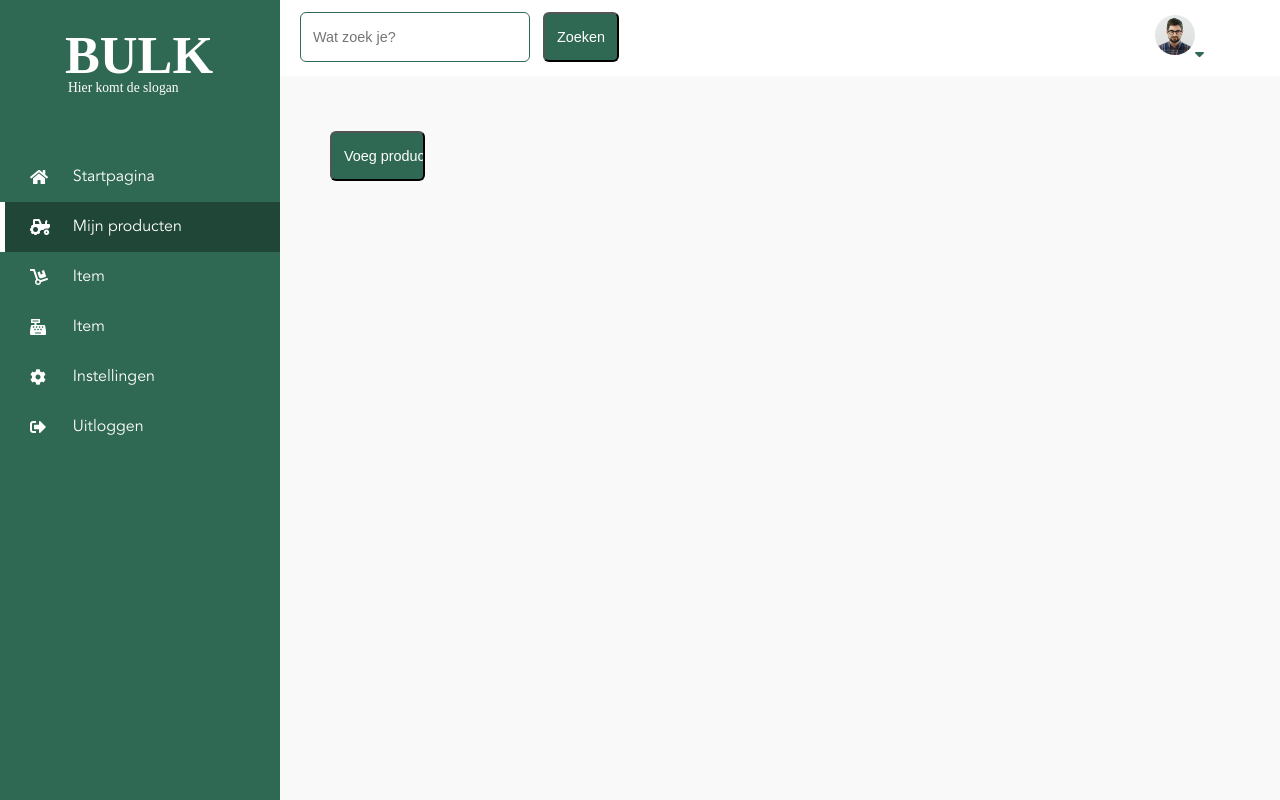
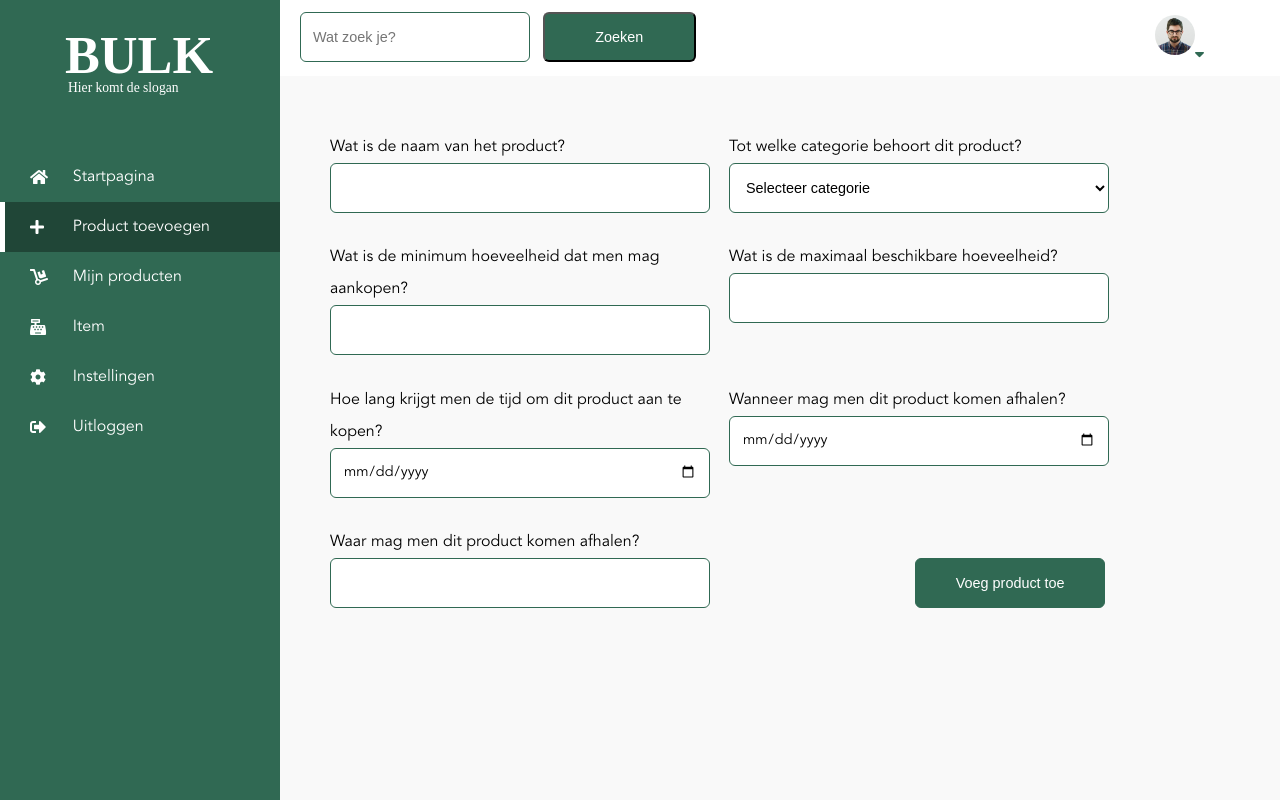
Before and after one commit to LorienTheunissen/BULK, a PHP site: page /suppliers/products.html in a window 1280 px wide. Run offline with PHP 8.4, Linux system fonts and the light colour scheme; some libraries are stand-ins or nearby versions.

Commit message:
BULK / dashboard / add products page

```diff
--- a/css/dashboard.css
+++ b/css/dashboard.css
@@ -78,23 +78,44 @@ header .search .fas {
     color: #306953;
 }
 
-header .search input[type=text]{
+.add_product input, .add_product select {
+    margin-bottom: 5%;
+}
+
+header .search input[type=text], .add_product input, .add_product select {
     background-color: white;
     border: 1px solid #306953;
     height: 50px;
     text-decoration-line: none;
     padding: 5px 12px;
     font-size: 0.9em;
-    width: 30%;
     border-radius: 6px;
     margin-right: 1%;
+}
+
+header .search input[type=text] {
+    width: 30%;
+}
+
+.add_product input, .add_product select {
+    width: 100%;
+}
+
+.add_product label {
+    line-height: 2;
+}
+
+.add_product {
+    width: 100%;
+    display: grid;
+    grid-template-columns: 40% 40%;
+    grid-gap: 2%
 }
 
 header .search input[type=submit], .add_product .button {
     background-color: #306953;
     height: 50px;
     color: white;
-    width: 10%;
     padding: 5px 12px;
     font-size: 0.9em;
     text-decoration-line: none;
@@ -102,13 +123,22 @@ header .search input[type=submit], .add_product .button {
     box-sizing: border-box;
 }
 
+header .search input[type=submit] {
+    width: 20%
+}
+.add_product .button {
+    width: 50%;
+    align-self: end;
+    justify-self: end;
+}
+
+
 header .search input[type=submit]:hover {
     font-weight: 500;
 }
 
 header .user {
     display: grid;
-    /*grid-template-columns: 50% 50%;*/
     align-items: center;
     padding-right: 10%;
 }
--- a/suppliers/dashboard.html
+++ b/suppliers/dashboard.html
@@ -17,8 +17,8 @@
 </div>
     <nav>
         <a href="dashboard.html" class="active"><span><i class="fas fa-home"></i></span>Startpagina</a>
-        <a href="products.html"><i class="fas fa-tractor"></i>Mijn producten</a>
-        <a href="#"><i class="fas fa-dolly"></i>Item</a>
+        <a href="products.html"><i class="fas fa-plus"></i>Product toevoegen</a>
+        <a href="#"><i class="fas fa-dolly"></i>Mijn producten</a>
         <a href="#"><i class="fas fa-cash-register"></i>Item</a>
         <a href="#"><i class="fas fa-cog"></i>Instellingen</a>
         <a href="#"><i class="fas fa-sign-out-alt"></i>Uitloggen</a>
--- a/suppliers/products.html
+++ b/suppliers/products.html
@@ -5,7 +5,7 @@
     <meta content="width=device-width, user-scalable=no, initial-scale=1.0, maximum-scale=1.0, minimum-scale=1.0"
           name="viewport">
     <meta content="ie=edge" http-equiv="X-UA-Compatible">
-    <title>BULK - Dashboard</title>
+    <title>BULK - Mijn producten</title>
     <link href="../css/fonts.css" rel="stylesheet">
     <link href="../css/dashboard.css" rel="stylesheet">
     <link crossorigin="anonymous" href="https://use.fontawesome.com/releases/v5.8.1/css/all.css"
@@ -18,8 +18,8 @@
     </div>
     <nav>
         <a href="dashboard.html"><span><i class="fas fa-home"></i></span>Startpagina</a>
-        <a class="active" href="products.html"><i class="fas fa-tractor"></i>Mijn producten</a>
-        <a href="#"><i class="fas fa-dolly"></i>Item</a>
+        <a class="active" href="products.html"><i class="fas fa-plus"></i>Product toevoegen</a>
+        <a href="#"><i class="fas fa-dolly"></i>Mijn producten</a>
         <a href="#"><i class="fas fa-cash-register"></i>Item</a>
         <a href="#"><i class="fas fa-cog"></i>Instellingen</a>
         <a href="#"><i class="fas fa-sign-out-alt"></i>Uitloggen</a>
@@ -40,6 +40,45 @@
 </header>
 <main>
     <div class="add_product">
+        <div>
+            <label for="name">Wat is de naam van het product?</label>
+            <br>
+            <input type="text" id="name">
+        </div>
+        <div>
+            <label for="category">Tot welke categorie behoort dit product?</label>
+            <br>
+            <select id="category" required>
+                <option disabled selected>Selecteer categorie</option>
+                <option value="fruit">Fruit</option>
+                <option value="vegetables">Groenten</option>
+            </select>
+        </div>
+        <div>
+            <label for="minimum">Wat is de minimum hoeveelheid dat men mag aankopen?</label>
+            <br>
+            <input type="text" id="minimum">
+        </div>
+        <div>
+            <label for="maximum">Wat is de maximaal beschikbare hoeveelheid?</label>
+            <br>
+            <input type="text" id="maximum">
+        </div>
+        <div>
+            <label for="deadline">Hoe lang krijgt men de tijd om dit product aan te kopen?</label>
+            <br>
+            <input type="date" id="deadline" style="font-family: 'Avenir Book';">
+        </div>
+        <div>
+            <label for="date_pickup">Wanneer mag men dit product komen afhalen?</label>
+            <br>
+            <input type="date" id="date_pickup" style="font-family: 'Avenir Book';">
+        </div>
+        <div>
+            <label for="place_pickup">Waar mag men dit product komen afhalen?</label>
+            <br>
+            <input type="text" id="place_pickup">
+        </div>
         <input class="button" type="submit" value="Voeg product toe">
     </div>
 </main>
```
